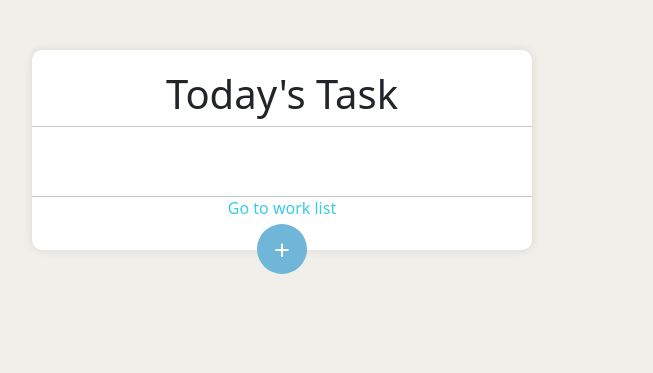
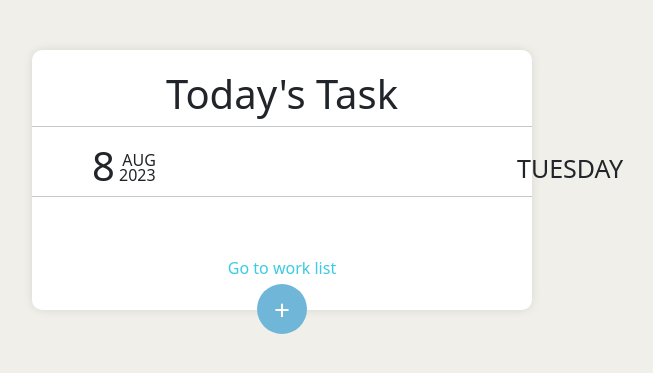
Before and after one commit to pujan789/to-do-list, a Node server app: page / in a window 1280 px wide. Shown: the top 373 px of the page, without its empty margins (358-1011 px from the left). Run offline with Node 20, Linux system fonts and the light colour scheme.

Commit message:
Update index.ejs

```diff
--- a/views/index.ejs
+++ b/views/index.ejs
@@ -29,14 +29,14 @@
             </div>
 
             <div class="today-div">
-                <p class="day"></p>
-                <p class="year"></p>
-                <p class="month"></p>
+   <p class="day" id="currentDay"></p>
+    <p class="year" id="currentYear"></p>
+    <p class="month" id="currentMonth"></p>
             </div>
 
-            <div class="show-day">
-                <p class="show-day-p"></p>
-            </div>
+<div class="show-day">
+    <p class="show-day-p" id="currentDayName"></p>
+</div>
 
             <div class="hr-2">
                 <hr width="500px" color="black"
```
